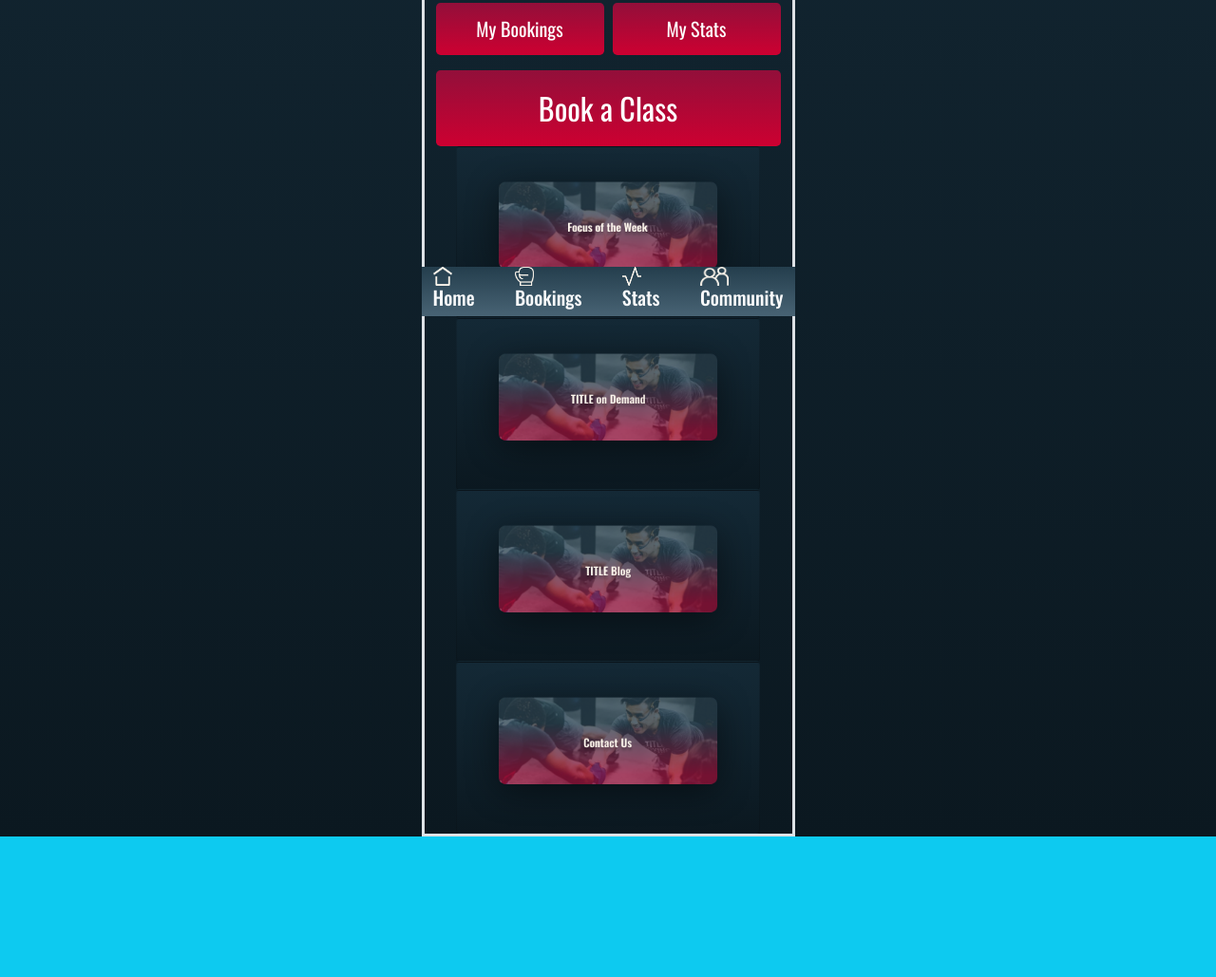
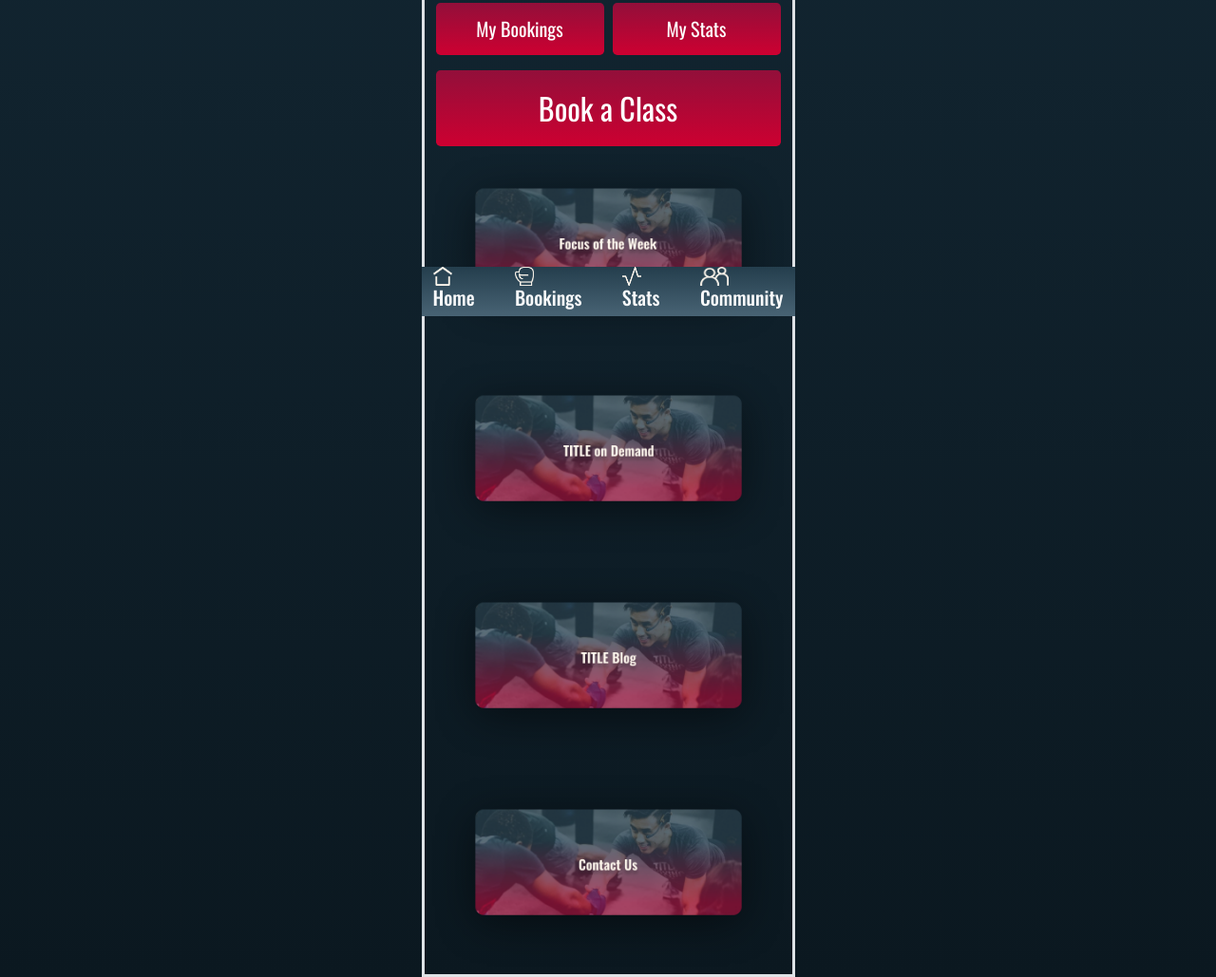
Before and after one commit to stef-kolin/Title_Boxing_App, a plain HTML site: page index.html in a window 1280 px wide. Shown: the part 467-1496 px from the top of the page at 95% size. Before the commit the page ends 1348 px from the top, so only its background shows below. Drawn offline with nearby package versions, Linux system fonts and the light colour scheme.

Commit message:
styling
styling the content blog cards

```diff
--- a/css/style.css
+++ b/css/style.css
@@ -61,11 +61,11 @@ header {
     font-size: 32px;
 }
 .contentcard{
-    background: linear-gradient(#142936, #0B1820);
-    width: 20rem;
+
     display: block;
     margin-left: auto;
     margin-right: auto;
+    width:;
 
 
 }
--- a/index.html
+++ b/index.html
@@ -113,20 +113,20 @@
 
 
     <!-- Section for Content Cards Start -->
-    <div class="card contentcard">
-        <img src="images\Focus of the Week.png" class="card-img contentcard1" alt="...">
+    <div class="contentcard my-0">
+        <img src="images\Focus of the Week.png" class="card-img" alt="..." width="390">
 
     </div>
 
-    <div class="card contentcard">
-        <img src="images\Title on Demand.png" class="card-img contentcard1" alt="...">
+    <div class="contentcard">
+        <img src="images\Title on Demand.png" class="card-img my-0 contentcard1" alt="...">
 
     </div>
-    <div class="card contentcard">
+    <div class="contentcard">
         <img src="images\Title Blog.png" class="card-img contentcard1" alt="...">
 
     </div>
-    <div class="card contentcard">
+    <div class="contentcard">
         <img src="images\Contact Us.png" class="card-img contentcard1" alt="...">
 
     </div>
```
